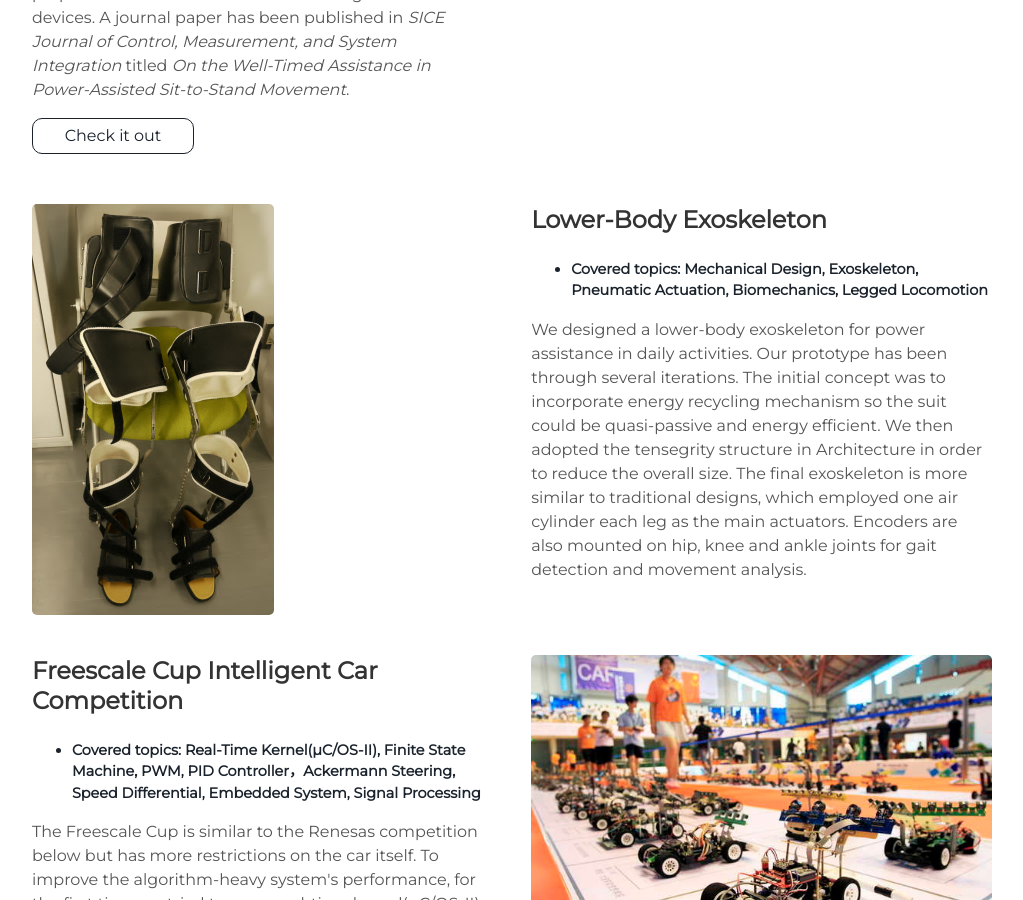
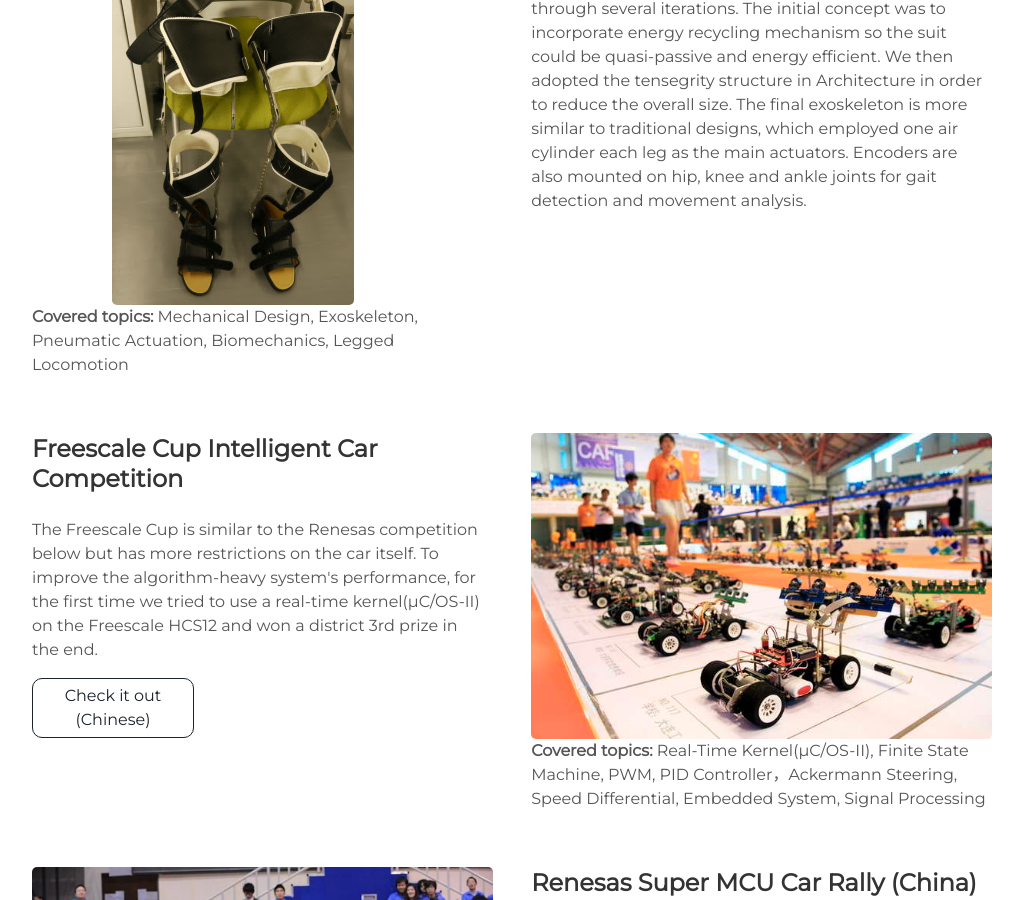
Before and after one commit to haisongdong-harrison/haisongdong-harrison.github.io, a Jekyll site: the page built from index.html, in a window 1280 px wide and 900 px high, scrolled down 5528 px. Shown: the whole window, without its empty margins (128-1151 px from the left). Built offline with Jekyll 4.4.1, drawn with Linux system fonts in a browser that asks for light colours; some of the changed text lies outside the part shown.

Commit message:
Reformat projects

```diff
--- a/_includes/projects.html
+++ b/_includes/projects.html
@@ -4,13 +4,12 @@
 <div class="user-projects">
   <div class="images-left">
     <img alt="Interactive Robot Arm" src="{{ "/assets/img/NA.png" | prepend: site.baseurl }}" />
+    <p><strong>Covered topics:</strong> Hierarchical State Machine, Motion Planning, Visual Servoing, Collision Avoidance, Singularity Avoidance,
+      Inverse Kinematics with Jacobian, Face Detection, Person Tracking, Hand Tracking, Pose Estimation
+    </p>
   </div>
   <div class="contents-right">
     <h3> Interactive Robot Arm </h3>
-    <ul>
-      <li> <strong>Covered topics:</strong> Hierarchical State Machine, Motion Planning, Visual Servoing, Collision Avoidance, Singularity Avoidance,
-        Inverse Kinematics with Jacobian, Face Detection, Person Tracking, Hand Tracking, Pose Estimation</li>
-    </ul>
     <p>Bubble Lab is dedicated to introducing innovative automation technologies to the foodservice industry, which helps to bridge the gap between human and
        machine. Their previous work focused on the design of intelligent devices for cafés and restaurant. This project is a whole new attempt. We took advantage
        of the power of UR3, a collaborative industrial robotic arm, to develop a computer-vision-based robot to interact with customers and provide on-demand
@@ -32,13 +31,12 @@
 <div class="user-projects">
   <div class="images-right">
     <img alt="PLEN Cube" src="{{ "/assets/img/project-plen-cube.jpg" | prepend: site.baseurl }}" />
+    <p><strong>Covered topics:</strong> Behavior Tree, Face Tracking, Panorama Stitching, Beat Tracking, Voice Recognition, Video/Audio Streaming,
+      Motion Control, Wireless Communication, TDD, Software Deployment
+    </p>
   </div>
   <div class="contents">
     <h3> PLEN Cube </h3>
-    <ul>
-      <li> <strong>Covered topics:</strong> Behavior Tree, Face Tracking, Panorama Stitching, Beat Tracking, Voice Recognition, Video/Audio Streaming,
-        Motion Control, Wireless Communication, TDD, Software Deployment</li>
-    </ul>
     <p>PLEN Cube is a portable personal assistant robot that fits in the palm of user's hand. It is the first product of PLENGoer Robotics (current PLEN Robotics)
       that I developed as a founding member of the company. My major accomplishments include:
       <ol>
@@ -58,14 +56,12 @@
 <div class="user-projects">
   <div class="images-left">
     <img alt="G-TEC 2014" src="{{ "/assets/img/project-gtec.jpg" | prepend: site.baseurl }}" />
+    <p><strong>Covered topics:</strong> Tech Transfer, Commercialization, Entrepreneurship, Case Study, Elevator Pitch, Market Research, Business Plan,
+      Technology Assessment, Venture Assessment
+    </p>
   </div>
   <div class="contents-right">
     <h3> G-TEC 2014 </h3>
-    <ul>
-      <li> <strong>Covered topics: Tech Transfer, Commercialization, Entrepreneurship, Case Study, Elevator Pitch, Market Research, Business Plan,
-        Technology Assessment, Venture Assessment
-      </strong> </li>
-    </ul>
     <p>A two-week experiential training course on commercialization of early-stage technology. Groups are formed by experts with different backgrounds, and a real
        technology under development is assigned to each group for thorough assessment in terms of its feasibility of commercialization. For a technology with
        great potential, participants are required to perform market research, prior art search, etc. and draft business plan to evaluate its profitability. On the
@@ -77,12 +73,10 @@
 <div class="user-projects">
   <div class="images-right">
     <img alt="Mobile Robotic Platform Patent" src="{{ "/assets/img/project-patent.jpg" | prepend: site.baseurl }}" />
+    <p><strong>Covered topics:</strong> Mobile Robot, 3D Modeling, 3D Printing</p>
   </div>
   <div class="contents">
     <h3> Mobile Robotic Platform Patent </h3>
-    <ul>
-      <li> <strong>Covered topics: Mobile Robot, 3D Modeling, 3D Printing</strong></li>
-    </ul>
     <p>A highly customizable mobile robotic platform with 3D printable components that can be used for testing of mobile sensor network algorithms
        in an indoor laboratory environment. </p>
     <a class="project-link" href="https://worldwide.espacenet.com/publicationDetails/biblio?FT=D&date=20161028&DB=&locale=en_EP&CC=ES&NR=2588065A1&KC=A1&ND=5">Check it out</a>
@@ -91,13 +85,12 @@
 <div class="user-projects">
   <div class="images-left">
     <img alt="Full-body Sensing Network Based Motor Skill Coaching System" src="{{ "/assets/img/project-sensor.jpg" | prepend: site.baseurl }}" />
+    <p><strong>Covered topics:</strong> Biomechanics, Movement Analysis, Kinetic Chain, Sensor Fusion, Data Acquisition, Statistical Analysis, Data Visualization,
+      3D Modeling, Golf, Putting Stroke, EEG, ERP
+    </p>
   </div>
   <div class="contents-right">
     <h3> Full-body Sensing Network Based Motor Skill Coaching System </h3>
-    <ul>
-      <li> <strong>Covered topics: Biomechanics, Movement Analysis, Kinetic Chain, Sensor Fusion, Data Acquisition, Statistical Analysis, Data Visualization,
-        3D Modeling, Golf, Putting Stroke, EEG, ERP</strong> </li>
-    </ul>
     <p>This research aims to develop a novel coaching system that can substantially improve motor learning efficiency for certain sports skills. We developed an
        18-channel 6-axis full-body wearable sensor network in order to obtain real-time, precise biomechanical data for high-performance movement analysis. Golf
        putting stroke is selected as our target skill in the experiment. We are then able to compare movement patterns of professional athletes and amateur players
@@ -108,13 +101,12 @@
 <div class="user-projects">
   <div class="images-right">
     <img alt="Timing Issue in Power-assisted System" src="{{ "/assets/img/project-timing.png" | prepend: site.baseurl }}" />
+    <p><strong>Covered topics:</strong> Exoskeleton, Power-Assisted Device, Timing, Well-Timed Assistance, Sit-to-Stand Movement, Data Acquisition, Statistical Analysis,
+      Data Visualization 3D Modeling, EMG
+    </p>
   </div>
   <div class="contents">
     <h3> Timing Issue in Power-assisted System </h3>
-    <ul>
-      <li> <strong>Covered topics: Exoskeleton, Power-Assisted Device, Timing, Well-Timed Assistance, Sit-to-Stand Movement, Data Acquisition, Statistical Analysis,
-        Data Visualization 3D Modeling, EMG</strong></li>
-    </ul>
     <p>This is a continuation of the previous work on the exoskeleton. We investigated the commonly neglected timing issue in power-assisted devices and designed
        an EMG based evaluation method to verify our hypothesis. As a result, we achieved above-the-norm performance with well-timed assistance than most of the
        other proportional-EMG-controlled human augmentation devices. A journal paper has been published in <i>SICE Journal of Control, Measurement, and System
@@ -124,13 +116,11 @@
 </div>
 <div class="user-projects">
   <div class="images-left">
-    <img alt="Lower Body Exoskeleton" src="{{ "/assets/img/project-exoskeleton.jpg" | prepend: site.baseurl }}" />
+    <img alt="Lower Body Exoskeleton" src="{{ "/assets/img/project-exoskeleton.jpg" | prepend: site.baseurl }}" hspace="80" />
+    <p><strong>Covered topics:</strong> Mechanical Design, Exoskeleton, Pneumatic Actuation, Biomechanics, Legged Locomotion</p>
   </div>
   <div class="contents-right">
     <h3> Lower-Body Exoskeleton </h3>
-    <ul>
-      <li> <strong>Covered topics: Mechanical Design, Exoskeleton, Pneumatic Actuation, Biomechanics, Legged Locomotion</strong> </li>
-    </ul>
     <p>We designed a lower-body exoskeleton for power assistance in daily activities. Our prototype has been through several iterations. The initial concept was to
        incorporate energy recycling mechanism so the suit could be quasi-passive and energy efficient. We then adopted the tensegrity structure in Architecture in
        order to reduce the overall size. The final exoskeleton is more similar to traditional designs, which employed one air cylinder each leg as the main actuators.
@@ -141,13 +131,12 @@
 <div class="user-projects">
   <div class="images-right">
     <img alt="Freescale Cup Intelligent Car Competition" src="{{ "/assets/img/project-freescale.jpg" | prepend: site.baseurl }}" />
+    <p><strong>Covered topics:</strong> Real-Time Kernel(µC/OS-II), Finite State Machine, PWM, PID Controller，Ackermann Steering, Speed Differential, Embedded System,
+      Signal Processing
+    </p>
   </div>
   <div class="contents">
     <h3> Freescale Cup Intelligent Car Competition </h3>
-    <ul>
-      <li> <strong>Covered topics: Real-Time Kernel(µC/OS-II), Finite State Machine, PWM, PID Controller，Ackermann Steering, Speed Differential, Embedded System,
-        Signal Processing</strong></li>
-    </ul>
     <p>The Freescale Cup is similar to the Renesas competition below but has more restrictions on the car itself. To improve the algorithm-heavy system's performance,
        for the first time we tried to use a real-time kernel(µC/OS-II) on the Freescale HCS12 and won a district 3rd prize in the end.
     </p>
@@ -157,13 +146,12 @@
 <div class="user-projects">
   <div class="images-left">
     <img alt="Renesas Super MCU Car Rally (China)" src="{{ "/assets/img/project-renesas.jpg" | prepend: site.baseurl }}" />
+    <p><strong>Covered topics:</strong> Finite State Machine, PWM, PID Controller, Ackermann Steering, Speed Differential, Embedded System, Coreless DC Motor,
+      H Bridge
+    </p>
   </div>
   <div class="contents-right">
     <h3> Renesas Super MCU Car Rally (China) </h3>
-    <ul>
-      <li> <strong>Covered topics: Finite State Machine, PWM, PID Controller, Ackermann Steering, Speed Differential, Embedded System, Coreless DC Motor,
-        H Bridge</strong> </li>
-    </ul>
     <p>A smart line-tracking car built on top of the Renesas H8/3048F-ONE microcontroller. The goal is to race on an unknown track at maximum speed with only eight
        IR sensors in front. We customized the car using high-performance coreless DC motors and encoder and achieved ultra low failure rate at 3.2m/s. I worked as
        the algorithm architect with my team and won the 1st prize winner.
```
